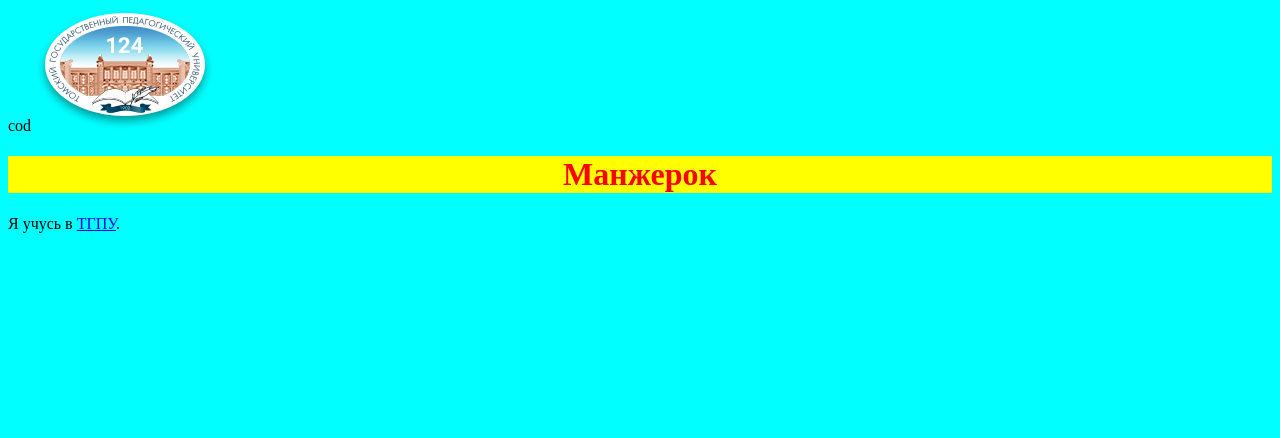
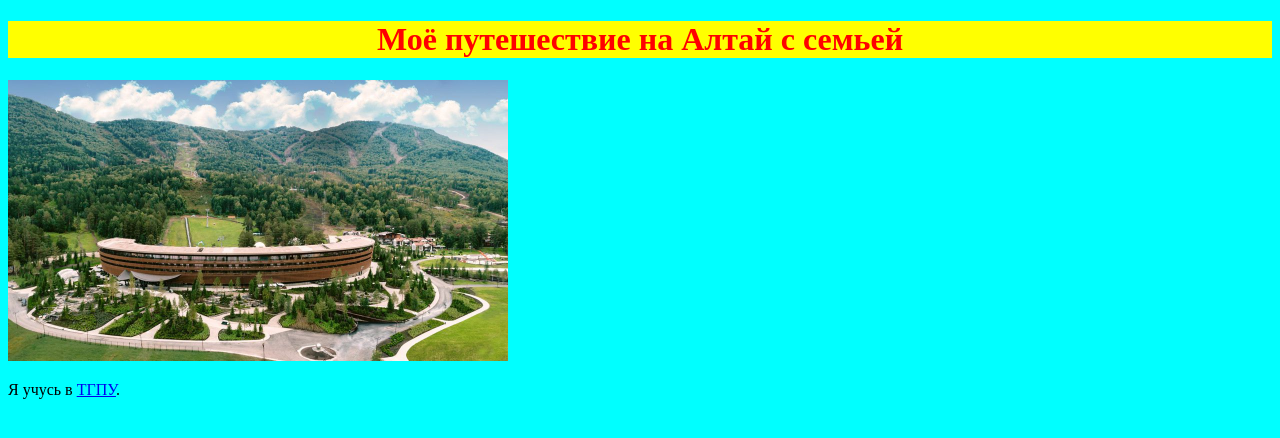
Before and after one commit to katya0k12/katya0k12.github.io, a plain HTML site: page index.html in a window 1280 px wide. Drawn offline with Linux system fonts and the light colour scheme.

Commit message:
manjerok.jpg

```diff
--- a/index.html
+++ b/index.html
@@ -2,12 +2,12 @@
 <html>
     <head>
         <meta charset="utf-8">
-        <title>Мое путешествие на Алтай с семьей</title>cod
+        <title>Манжерок</title>
         <link rel="stylesheet" href="style.css">
     </head>
     <body>
-        <img src="gerbtspu118.png">
-        <h1>Манжерок</h1>
+        <h1>Моё путешествие на Алтай с семьей</h1>
+        <img src="manjerok.jpg"alt="Вид на курорт Манжерок" width="500">
         <p>Я учусь в <a href="https://tspu.ru">ТГПУ</a>.</p>
     </body>
 </html>
```
Also changed, not shown: manjerok.jpg (added).
